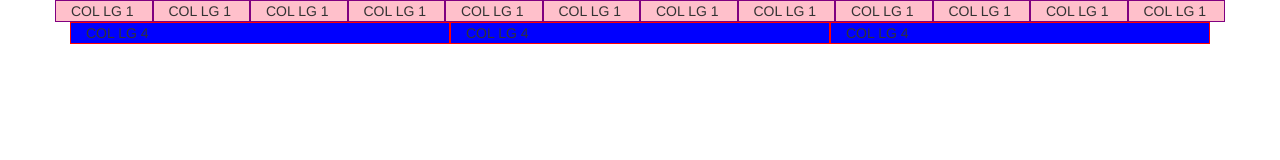
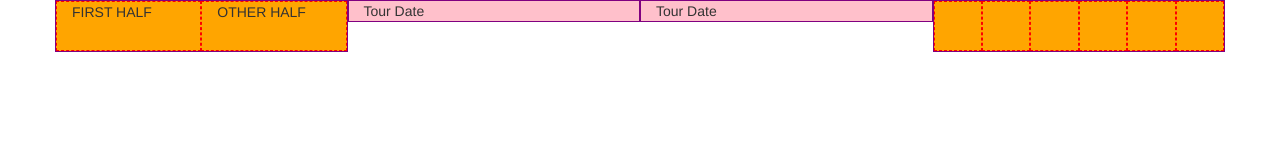
Before and after one commit to vincetrien-ngo/WebDevBootCamp-Colt, a plain HTML site: page Bootstrap/AddingBootstrapToAProject/grid.html in a window 1280 px wide. Drawn offline with nearby package versions, Linux system fonts and the light colour scheme.

Commit message:
Starting the Bootstrap Gallery Project

```diff
--- a/Bootstrap/AddingBootstrapToAProject/grid.html
+++ b/Bootstrap/AddingBootstrapToAProject/grid.html
@@ -17,9 +17,10 @@
                 background: pink;
                 border: 1px solid purple;
             }
-            .blue {
-                background: blue;
-                border: 1px solid red;
+            .orange {
+                background: orange;
+                border: 1px dashed red;
+                height: 50px;
             }
         </style>
 
@@ -33,24 +34,39 @@
         <!-- 3. Write Nested Grids                -->
         <!-- ==================================== -->
         <div class="container">
+            <!-- <div class="row">
+                <div class="col-lg-1 col-md-2 pink">COL LG 1</div>
+                <div class="col-lg-1 col-md-2 pink">COL LG 1</div>
+                <div class="col-lg-1 col-md-2 pink">COL LG 1</div>
+                <div class="col-lg-1 col-md-2 pink">COL LG 1</div>
+                <div class="col-lg-1 col-md-2 pink">COL LG 1</div>
+                <div class="col-lg-1 col-md-2 pink">COL LG 1</div>
+                <div class="col-lg-1 col-md-2 pink">COL LG 1</div>
+                <div class="col-lg-1 col-md-2 pink">COL LG 1</div>
+                <div class="col-lg-1 col-md-2 pink">COL LG 1</div>
+                <div class="col-lg-1 col-md-2 pink">COL LG 1</div>
+                <div class="col-lg-1 col-md-2 pink">COL LG 1</div>
+                <div class="col-lg-1 col-md-2 pink">COL LG 1</div>
+            </div> -->
             <div class="row">
-                <div class="col-lg-1 pink">COL LG 1</div>
-                <div class="col-lg-1 pink">COL LG 1</div>
-                <div class="col-lg-1 pink">COL LG 1</div>
-                <div class="col-lg-1 pink">COL LG 1</div>
-                <div class="col-lg-1 pink">COL LG 1</div>
-                <div class="col-lg-1 pink">COL LG 1</div>
-                <div class="col-lg-1 pink">COL LG 1</div>
-                <div class="col-lg-1 pink">COL LG 1</div>
-                <div class="col-lg-1 pink">COL LG 1</div>
-                <div class="col-lg-1 pink">COL LG 1</div>
-                <div class="col-lg-1 pink">COL LG 1</div>
-                <div class="col-lg-1 pink">COL LG 1</div>
-            </div>
-            <div>
-                <div class="col-lg-4 blue">COL LG 4</div>
-                <div class="col-lg-4 blue">COL LG 4</div>
-                <div class="col-lg-4 blue">COL LG 4</div>
+                <div class="col-md-3 col-sm-6 pink">
+                    <div class="row">
+                        <div class="col-lg-6 orange">FIRST HALF</div>
+                        <div class="col-lg-6 orange">OTHER HALF</div>
+                    </div>
+                </div>
+                <div class="col-md-3 col-sm-6 pink">Tour Date</div>
+                <div class="col-md-3 col-sm-6 pink">Tour Date</div>
+                <div class="col-md-3 col-sm-6 pink">
+                    <div class="row">
+                        <div class="col-lg-2 orange"></div>
+                        <div class="col-lg-2 orange"></div>
+                        <div class="col-lg-2 orange"></div>
+                        <div class="col-lg-2 orange"></div>
+                        <div class="col-lg-2 orange"></div>
+                        <div class="col-lg-2 orange"></div>
+                    </div>
+                </div>
             </div>
         </div>
 
```
Also changed, not shown: Bootstrap/BootStrap Image Gallery/gallery.html (added, +21 -0 lines).
